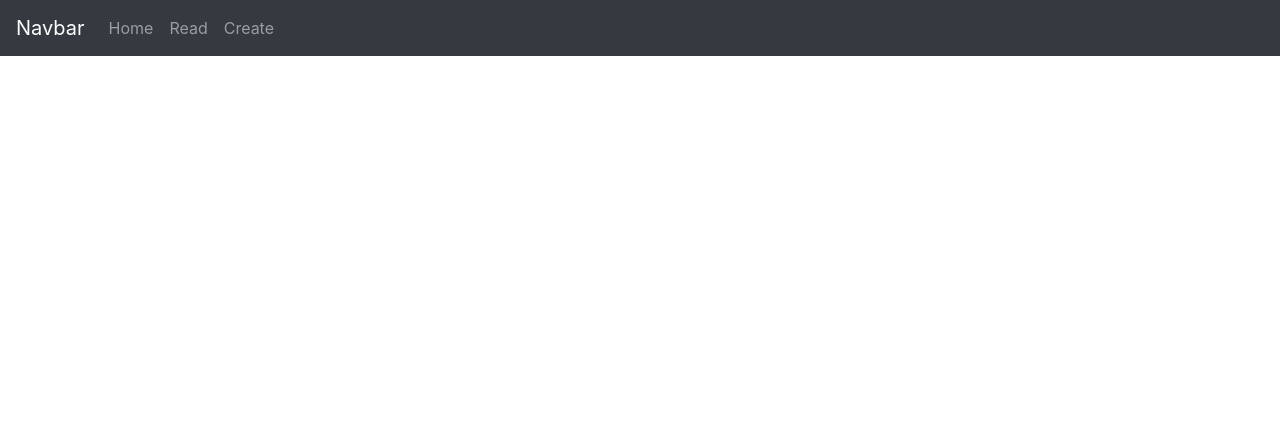
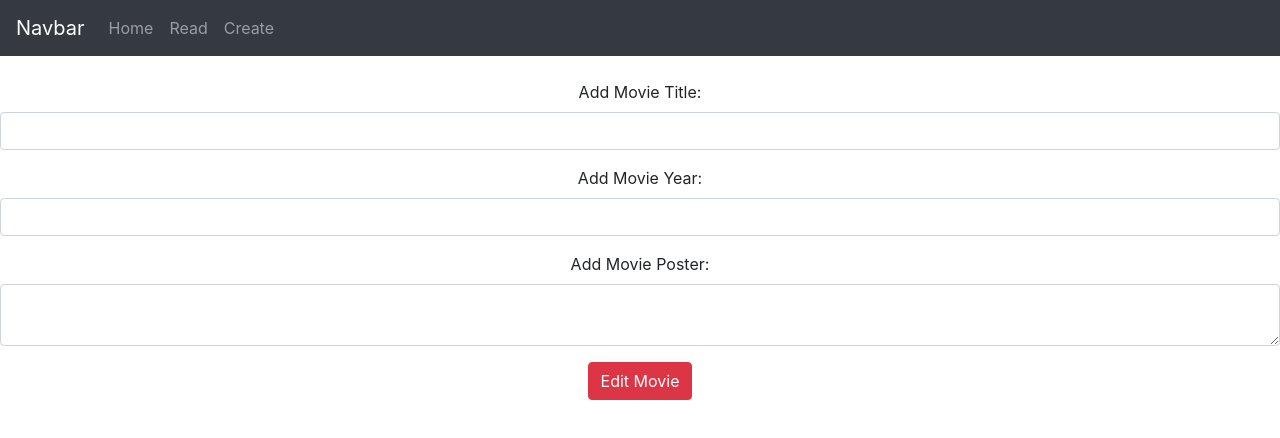
Before and after one commit to Connor-Carney/dataRepLab10, a React (Create React App) app: page /edit/1 in a window 1280 px wide. Shown: the top 438 px of the page. Built offline with nearby package versions, Linux system fonts and the light colour scheme; no server answers.

Commit message:
lab 10 upload

```diff
--- a/src/App.js
+++ b/src/App.js
@@ -10,6 +10,7 @@ import { Navbar, Nav } from 'react-bootstrap';
 import { BrowserRouter as Router, Switch, Route } from 'react-router-dom';
 import { Read } from './components/read';
 import { Create } from './components/create';
+import { Edit } from './components/edit';
 
 class App extends Component {
   render() {
@@ -30,8 +31,9 @@ class App extends Component {
           {/* Switch statement for changing components in the navbar */}
           <Switch>
             <Route path='/' component={Content} exact />
-            <Route path='/create' component={Create} exact />
-            <Route path='/read' component={Read} exact />
+            <Route path='/create' component={Create} />
+            <Route path='/read' component={Read} />
+            <Route path='/edit/:id' component={Edit} />
           </Switch>
         </div>
       </Router>
--- /dev/null
+++ b/src/components/edit.js
@@ -0,0 +1,121 @@
+import React from 'react';
+import axios from 'axios';
+
+export class Edit extends React.Component {
+
+    constructor() {
+        super();
+        {/* Bindings between the constuctor and the methods */}
+        this.onSubmit = this.onSubmit.bind(this);
+        this.onChangeTitle = this.onChangeTitle.bind(this);
+        this.onChangeYear = this.onChangeYear.bind(this);
+        this.onChangePoster = this.onChangePoster.bind(this);
+
+        this.state = {
+            Title: '',
+            Year: '',
+            Poster: ''
+        }
+    }
+
+    componentDidMount() {
+        console.log(this.props.match.params.id);
+
+        axios.get('http://localhost:4000/api/movies/'+this.props.match.params.id)
+        .then(response => {
+            this.setState({
+                _id:response.data._id,
+                Title:response.data.title,
+                Year:response.data.year,
+                Poster:response.data.poster
+            })
+        })
+        .catch((error) => {
+            console.log(error);
+        });
+    }
+
+    /* Targets the values entered by the user */
+    onChangeTitle(e) {
+        this.setState({
+            Title: e.target.value
+        });
+    }
+    onChangeYear(e) {
+        this.setState({
+            Year: e.target.value
+        });
+    }
+
+    onChangePoster(e) {
+        this.setState({
+            Poster: e.target.value
+        });
+    }
+    /* Brings up an alert displaying the information that was enterd */
+    onSubmit(e) {
+        e.preventDefault();
+        alert("Movie: " + this.state.Title + ", Year: " + this.state.Year + ", Poster: " + this.state.Poster);
+
+        const newMovie = {
+            title: this.state.Title,
+            year: this.state.Year,
+            poster: this.state.Poster,
+            _id: this.state._id
+        }
+
+        axios.put('http://localhost:4000/api/movies/'+this.state._id, newMovie)
+        .then(res => {
+            console.log(res.data);
+        })
+        .catch();
+
+        // axios.post('http://localhost:4000/api/movies', newMovie)
+        // .then((res) => {
+        //     console.log(res);
+        // })
+        // .catch((err) => {
+        //     console.log(err);
+        // })
+    }
+
+    /* Takes in the information from user about the Title, Year and the Poster */
+    render() {
+        return (
+            <div className='App'>
+                <form onSubmit={this.onSubmit}>
+                    {/* Code to take in the movie title */}
+                    <div className="form-group">
+                        <label>Add Movie Title: </label>
+                        <input type='text'
+                            className='form-control'
+                            value={this.state.Title}
+                            onChange={this.onChangeTitle}></input>
+                    </div>
+                    {/* Code to take in the movie year */}
+                    <div className="form-group">
+                        <label>Add Movie Year: </label>
+                        <input type='text'
+                            className='form-control'
+                            value={this.state.Year}
+                            onChange={this.onChangeYear}></input>
+                    </div>
+                    {/* Code to take in the movie poster description */}
+                    <div className="form-group">
+                        <label>Add Movie Poster: </label>
+                        <textarea
+                        className='form-control'
+                        value={this.state.Poster}
+                        onChange={this.onChangePoster}></textarea>
+                    </div>
+                    {/* Code for the button to submit the information gathered */}
+                    <div className='form-group'>
+                        <input type='Submit'
+                            value='Edit Movie'
+                            className='btn btn-danger'></input>
+                    </div>
+                </form>
+            </div>
+        );
+    }
+}
--- a/src/components/movieItem.js
+++ b/src/components/movieItem.js
@@ -1,5 +1,6 @@
 import React from 'react';
 import Card from 'react-bootstrap/Card';
+import {Link} from 'react-router-dom';
 
 export class MovieItem extends React.Component {
     render() {
@@ -21,6 +22,7 @@ export class MovieItem extends React.Component {
                             </footer>
                         </blockquote>
                     </Card.Body>
+                    <Link to={"/edit/"+this.props.movie._id} className="btn btn-danger">Edit</Link>
                 </Card>
 
             </div>
```
Also changed, not shown: 1 other file (tests, documents, lock files or other folders).
